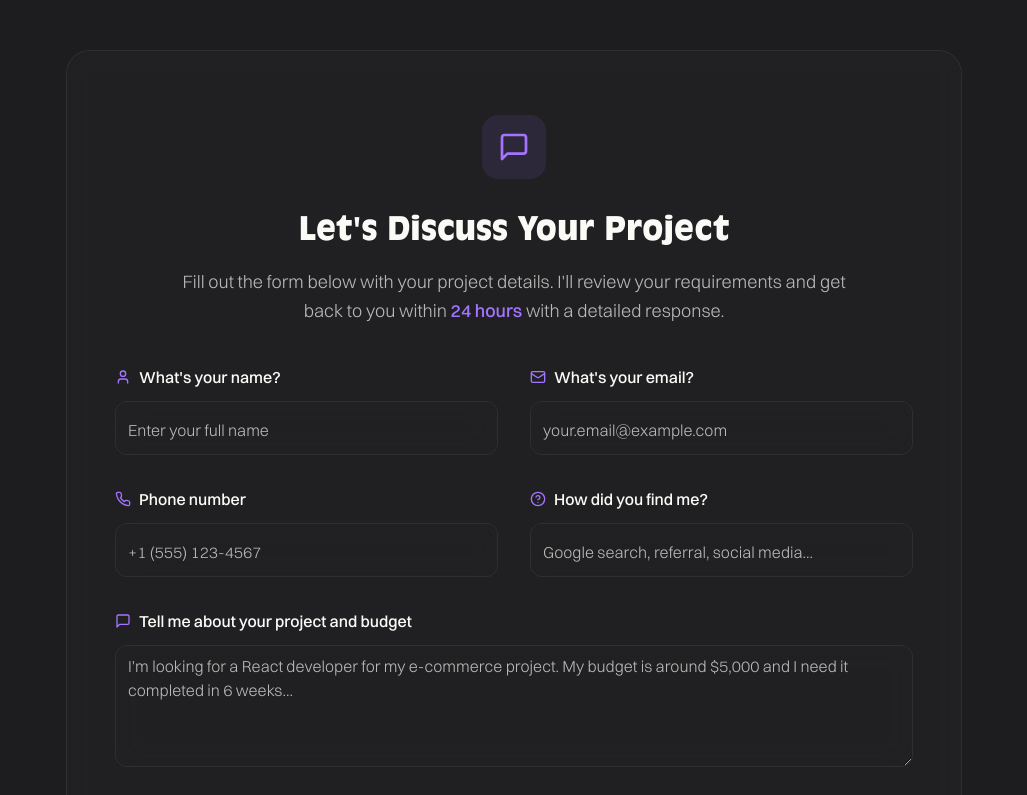
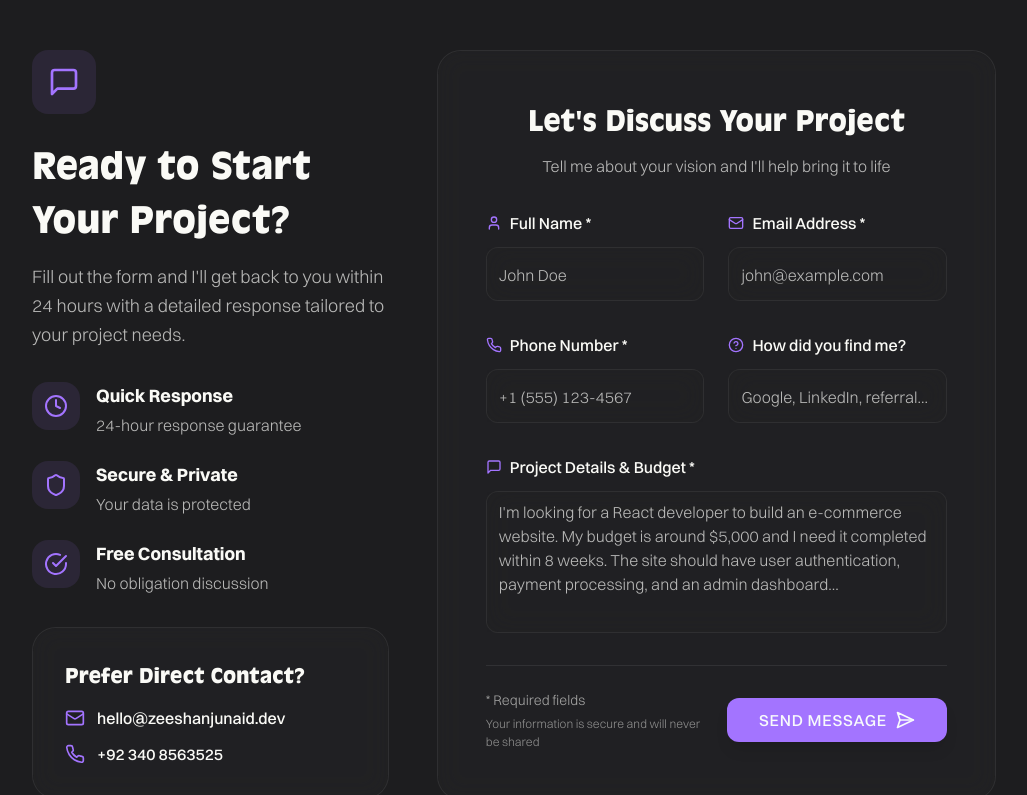
Before and after one commit to zeeshanjunaid/zeeshanjunaid.dev, a Next.js app: page /contact in a window 1280 px wide. Shown: the part 2305-3100 px from the top of the page, without its empty margins (126-1153 px from the left). Built offline with nearby package versions, Linux system fonts and the light colour scheme.

Commit message:
Redesign Contact Form with Modern Layout

```diff
--- a/app/(root)/(routes)/components/contact-form.tsx
+++ b/app/(root)/(routes)/components/contact-form.tsx
@@ -16,7 +16,7 @@ import { BlurBG } from "@/components/blur-bg";
 import { Button } from "@/components/ui/button";
 import { Input } from "@/components/ui/input";
 import React from "react";
-import { SendHorizonal, User, Mail, Phone, MessageSquare, HelpCircle } from "lucide-react";
+import { SendHorizonal, User, Mail, Phone, MessageSquare, HelpCircle, CheckCircle, Clock, Shield } from "lucide-react";
 import { Textarea } from "@/components/ui/textarea";
 import axios from "axios";
 import { useToast } from "@/components/ui/use-toast";
@@ -54,7 +54,7 @@ const ContactForm = () => {
       form.reset();
       toast({
         title: "Thank you for your message.",
-        description: "I'll get back to you within 24 hours.",
+        description: "I&apos;ll get back to you within 24 hours.",
       });
     } catch (error) {
       toast({
@@ -88,38 +88,125 @@ const ContactForm = () => {
     },
   };
 
+  const benefits = [
+    {
+      icon: Clock,
+      title: "Quick Response",
+      description: "24-hour response guarantee"
+    },
+    {
+      icon: Shield,
+      title: "Secure & Private",
+      description: "Your data is protected"
+    },
+    {
+      icon: CheckCircle,
+      title: "Free Consultation",
+      description: "No obligation discussion"
+    }
+  ];
+
   return (
     <motion.div
       initial="hidden"
       whileInView="visible"
       viewport={{ once: true }}
       variants={containerVariants}
-      className="max-w-4xl mx-auto"
+      className="max-w-6xl mx-auto"
     >
+      <div className="grid grid-cols-1 lg:grid-cols-5 gap-8 lg:gap-12">
+        {/* Left Side - Benefits & Info */}
+        <motion.div variants={itemVariants} className="lg:col-span-2 space-y-8">
+          {/* Header */}
+          <div>
+            <div className="w-16 h-16 bg-purple/10 rounded-2xl flex items-center justify-center mb-6">
+              <MessageSquare className="w-8 h-8 text-purple" />
+            </div>
+            <h3 className="text-[28px] md:text-[32px] lg:text-[36px] font-ao font-bold text-dark dark:text-light mb-4">
+              Ready to Start Your Project?
+            </h3>
+            <p className="text-dark/70 dark:text-light/70 font-switzer font-light text-[16px] md:text-[18px] leading-relaxed">
+              Fill out the form and I&apos;ll get back to you within 24 hours with a detailed response tailored to your project needs.
+            </p>
+          </div>
+
+          {/* Benefits */}
+          <div className="space-y-6">
+            {benefits.map((benefit, index) => (
+              <motion.div
+                key={index}
+                initial={{ opacity: 0, x: -20 }}
+                whileInView={{ opacity: 1, x: 0 }}
+                transition={{ duration: 0.6, delay: index * 0.1 }}
+                viewport={{ once: true }}
+                className="flex items-start gap-4 group"
+              >
+                <div className="w-12 h-12 bg-purple/10 rounded-2xl flex items-center justify-center flex-shrink-0 group-hover:bg-purple/20 group-hover:scale-110 transition-all duration-300">
+                  <benefit.icon className="w-6 h-6 text-purple" />
+                </div>
+                <div>
+                  <h4 className="text-dark dark:text-light font-switzer font-semibold text-[16px] md:text-[18px] mb-1">
+                    {benefit.title}
+                  </h4>
+                  <p className="text-dark/70 dark:text-light/70 font-switzer font-light text-[14px] md:text-[16px]">
+                    {benefit.description}
+                  </p>
+                </div>
+              </motion.div>
+            ))}
+          </div>
+
+          {/* Contact Info */}
+          <motion.div
+            variants={itemVariants}
+            className="relative bg-light dark:bg-dark rounded-3xl p-8 overflow-hidden border border-lightBorderColor dark:border-darkBorderColor"
+          >
+            <BlurBG className="rounded-3xl" />
+            <div className="relative z-20">
+              <h4 className="text-dark dark:text-light font-ao font-bold text-[18px] md:text-[20px] mb-4">
+                Prefer Direct Contact?
+              </h4>
+              <div className="space-y-3">
+                <div className="flex items-center gap-3">
+                  <Mail className="w-5 h-5 text-purple" />
+                  <a href="mailto:hello@zeeshanjunaid.dev" className="text-dark dark:text-light hover:text-purple transition-colors duration-200 font-switzer text-[16px]">
+                    hello@zeeshanjunaid.dev
+                  </a>
+                </div>
+                <div className="flex items-center gap-3">
+                  <Phone className="w-5 h-5 text-purple" />
+                  <a href="tel:+923408563525" className="text-dark dark:text-light hover:text-purple transition-colors duration-200 font-switzer text-[16px]">
+                    +92 340 8563525
+                  </a>
+                </div>
+              </div>
+            </div>
+          </motion.div>
+        </motion.div>
+
+        {/* Right Side - Form */}
+        <motion.div variants={itemVariants} className="lg:col-span-3">
           <Form {...form}>
             <form
               onSubmit={form.handleSubmit(onSubmit)}
-          className="bg-light dark:bg-dark relative overflow-hidden rounded-3xl px-6 py-10 md:px-12 md:py-16 border border-lightBorderColor dark:border-darkBorderColor"
+              className="bg-light dark:bg-dark relative overflow-hidden rounded-3xl p-8 md:p-10 lg:p-12 border border-lightBorderColor dark:border-darkBorderColor"
             >
               <BlurBG className="rounded-3xl" />
 
               {/* Form Header */}
-          <motion.div variants={itemVariants} className="relative z-20 mb-10 text-center">
-            <div className="w-16 h-16 bg-purple/10 rounded-2xl flex items-center justify-center mx-auto mb-6">
-              <MessageSquare className="w-8 h-8 text-purple" />
+              <div className="relative z-20 mb-8 text-center">
+                <h4 className="text-[24px] md:text-[28px] font-ao font-bold text-dark dark:text-light mb-3">
+                  Let&apos;s Discuss Your Project
+                </h4>
+                <p className="text-dark/70 dark:text-light/70 font-switzer font-light text-[16px] leading-relaxed">
+                  Tell me about your vision and I&apos;ll help bring it to life
+                </p>
               </div>
-            <h3 className="text-[24px] md:text-[28px] lg:text-[32px] font-ao font-bold text-dark dark:text-light mb-4">
-              Let&apos;s Discuss Your Project
-            </h3>
-            <p className="text-dark/70 dark:text-light/70 font-switzer font-light text-[16px] md:text-[18px] leading-relaxed max-w-2xl mx-auto">
-              Fill out the form below with your project details. I&apos;ll review your requirements
-              and get back to you within <strong className="text-purple">24 hours</strong> with a detailed response.
-            </p>
-          </motion.div>
 
-          <div className="relative z-20 grid grid-cols-1 md:grid-cols-2 gap-8">
+              <div className="relative z-20 space-y-8">
+                {/* Personal Info Row */}
+                <div className="grid grid-cols-1 md:grid-cols-2 gap-6">
                   {/* Name Field */}
-            <motion.div variants={itemVariants}>
                   <FormField
                     control={form.control}
                     name="name"
@@ -127,12 +214,12 @@ const ContactForm = () => {
                       <FormItem className="space-y-3">
                         <FormLabel className="flex items-center gap-2 text-dark dark:text-light font-switzer font-medium text-[16px]">
                           <User className="w-4 h-4 text-purple" />
-                      What&apos;s your name?
+                          Full Name *
                         </FormLabel>
                         <FormControl>
                           <Input
                             disabled={isLoading}
-                        placeholder="Enter your full name"
+                            placeholder="John Doe"
                             className="border-0 focus-visible:ring-0 text-dark dark:text-light font-switzer text-[16px] font-light focus-visible:ring-offset-0 relative h-14"
                             {...field}
                           />
@@ -141,10 +228,8 @@ const ContactForm = () => {
                       </FormItem>
                     )}
                   />
-            </motion.div>
 
                   {/* Email Field */}
-            <motion.div variants={itemVariants}>
                   <FormField
                     control={form.control}
                     name="email"
@@ -152,12 +237,12 @@ const ContactForm = () => {
                       <FormItem className="space-y-3">
                         <FormLabel className="flex items-center gap-2 text-dark dark:text-light font-switzer font-medium text-[16px]">
                           <Mail className="w-4 h-4 text-purple" />
-                      What&apos;s your email?
+                          Email Address *
                         </FormLabel>
                         <FormControl>
                           <Input
                             disabled={isLoading}
-                        placeholder="your.email@example.com"
+                            placeholder="john@example.com"
                             className="border-0 focus-visible:ring-0 text-dark dark:text-light font-switzer text-[16px] font-light focus-visible:ring-offset-0 relative h-14"
                             {...field}
                           />
@@ -166,10 +251,11 @@ const ContactForm = () => {
                       </FormItem>
                     )}
                   />
-            </motion.div>
+                </div>
 
+                {/* Contact Info Row */}
+                <div className="grid grid-cols-1 md:grid-cols-2 gap-6">
                   {/* Phone Field */}
-            <motion.div variants={itemVariants}>
                   <FormField
                     control={form.control}
                     name="phone"
@@ -177,7 +263,7 @@ const ContactForm = () => {
                       <FormItem className="space-y-3">
                         <FormLabel className="flex items-center gap-2 text-dark dark:text-light font-switzer font-medium text-[16px]">
                           <Phone className="w-4 h-4 text-purple" />
-                      Phone number
+                          Phone Number *
                         </FormLabel>
                         <FormControl>
                           <Input
@@ -191,10 +277,8 @@ const ContactForm = () => {
                       </FormItem>
                     )}
                   />
-            </motion.div>
 
                   {/* Referral Field */}
-            <motion.div variants={itemVariants}>
                   <FormField
                     control={form.control}
                     name="referral"
@@ -207,7 +291,7 @@ const ContactForm = () => {
                         <FormControl>
                           <Input
                             disabled={isLoading}
-                        placeholder="Google search, referral, social media..."
+                            placeholder="Google, LinkedIn, referral..."
                             className="border-0 focus-visible:ring-0 text-dark dark:text-light font-switzer text-[16px] font-light focus-visible:ring-offset-0 relative h-14"
                             {...field}
                           />
@@ -216,10 +300,9 @@ const ContactForm = () => {
                       </FormItem>
                     )}
                   />
-            </motion.div>
+                </div>
 
                 {/* Message Field */}
-            <motion.div variants={itemVariants} className="md:col-span-2">
                 <FormField
                   control={form.control}
                   name="message"
@@ -227,13 +310,12 @@ const ContactForm = () => {
                     <FormItem className="space-y-3">
                       <FormLabel className="flex items-center gap-2 text-dark dark:text-light font-switzer font-medium text-[16px]">
                         <MessageSquare className="w-4 h-4 text-purple" />
-                      Tell me about your project and budget
+                        Project Details & Budget *
                       </FormLabel>
                       <FormControl>
                         <Textarea
-                        className="border-0 focus-visible:ring-0 text-dark dark:text-light font-switzer text-[16px] font-light focus-visible:ring-offset-0 relative min-h-[120px]"
-                        placeholder="I'm looking for a React developer for my e-commerce project. My budget is around $5,000 and I need it completed in 6 weeks..."
-                        placeholder="I&apos;m looking for a React developer for my e-commerce project. My budget is around $5,000 and I need it completed in 6 weeks..."
+                          className="border-0 focus-visible:ring-0 text-dark dark:text-light font-switzer text-[16px] font-light focus-visible:ring-offset-0 relative min-h-[140px] resize-none"
+                          placeholder="I&apos;m looking for a React developer to build an e-commerce website. My budget is around $5,000 and I need it completed within 8 weeks. The site should have user authentication, payment processing, and an admin dashboard..."
                           {...field}
                           disabled={isLoading}
                         />
@@ -242,10 +324,19 @@ const ContactForm = () => {
                     </FormItem>
                   )}
                 />
-            </motion.div>
 
-            {/* Submit Button */}
-            <motion.div variants={itemVariants} className="md:col-span-2 text-center pt-6">
+                {/* Submit Section */}
+                <div className="pt-6 border-t border-lightBorderColor dark:border-darkBorderColor">
+                  <div className="flex flex-col sm:flex-row items-center justify-between gap-4">
+                    <div className="text-center sm:text-left">
+                      <p className="text-dark/60 dark:text-light/60 font-switzer font-light text-[14px] mb-1">
+                        * Required fields
+                      </p>
+                      <p className="text-dark/50 dark:text-light/50 font-switzer font-light text-[12px]">
+                        Your information is secure and will never be shared
+                      </p>
+                    </div>
+
                     <motion.div
                       whileHover={{ scale: 1.05 }}
                       whileTap={{ scale: 0.95 }}
@@ -253,7 +344,7 @@ const ContactForm = () => {
                       <Button
                         disabled={isLoading}
                         size="lg"
-                  className="px-12 py-4 text-[16px] font-switzer font-medium rounded-xl uppercase tracking-wider shadow-lg hover:shadow-xl transition-all duration-300"
+                        className="px-8 py-4 text-[16px] font-switzer font-medium rounded-xl uppercase tracking-wider shadow-lg hover:shadow-xl transition-all duration-300 min-w-[180px]"
                         variant="purple"
                       >
                         {isLoading ? (
@@ -269,14 +360,13 @@ const ContactForm = () => {
                         )}
                       </Button>
                     </motion.div>
-
-              <p className="text-dark/50 dark:text-light/50 font-switzer font-light text-[14px] mt-4">
-                Your information is secure and will never be shared with third parties.
-              </p>
-            </motion.div>
+                  </div>
+                </div>
               </div>
             </form>
           </Form>
+        </motion.div>
+      </div>
     </motion.div>
   );
 };
```
Lines whose indentation alone changed are shown as unchanged.
